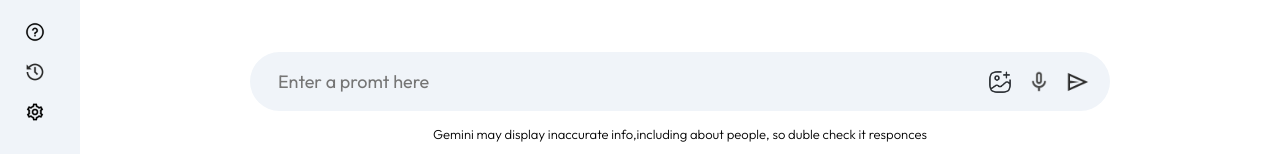
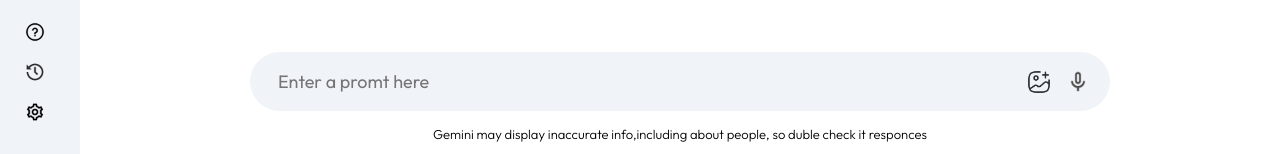
Before and after one commit to RMDilshanTharindu/geminiapp, a React (Create React App) app: page / in a window 1280 px wide. Shown: the part 643-797 px from the top of the page. Built offline with nearby package versions, Linux system fonts and the light colour scheme.

Commit message:
Add Small Functionality to the send button

```diff
--- a/src/Components/Sidebar/Main/Main.js
+++ b/src/Components/Sidebar/Main/Main.js
@@ -68,7 +68,7 @@
                     <div>
                         <img src={assets.gallery_icon} alt='' />
                         <img src={assets.mic_icon} alt='' />
-                        <img src={assets.send_icon} alt='' onClick={(e)=>onSent(input,e)} />
+                        {input?<img src={assets.send_icon} alt='' onClick={(e)=>onSent(input,e)} />:null}
                     </div>
                 </div>
                 <p className='bottom-info'>
```
